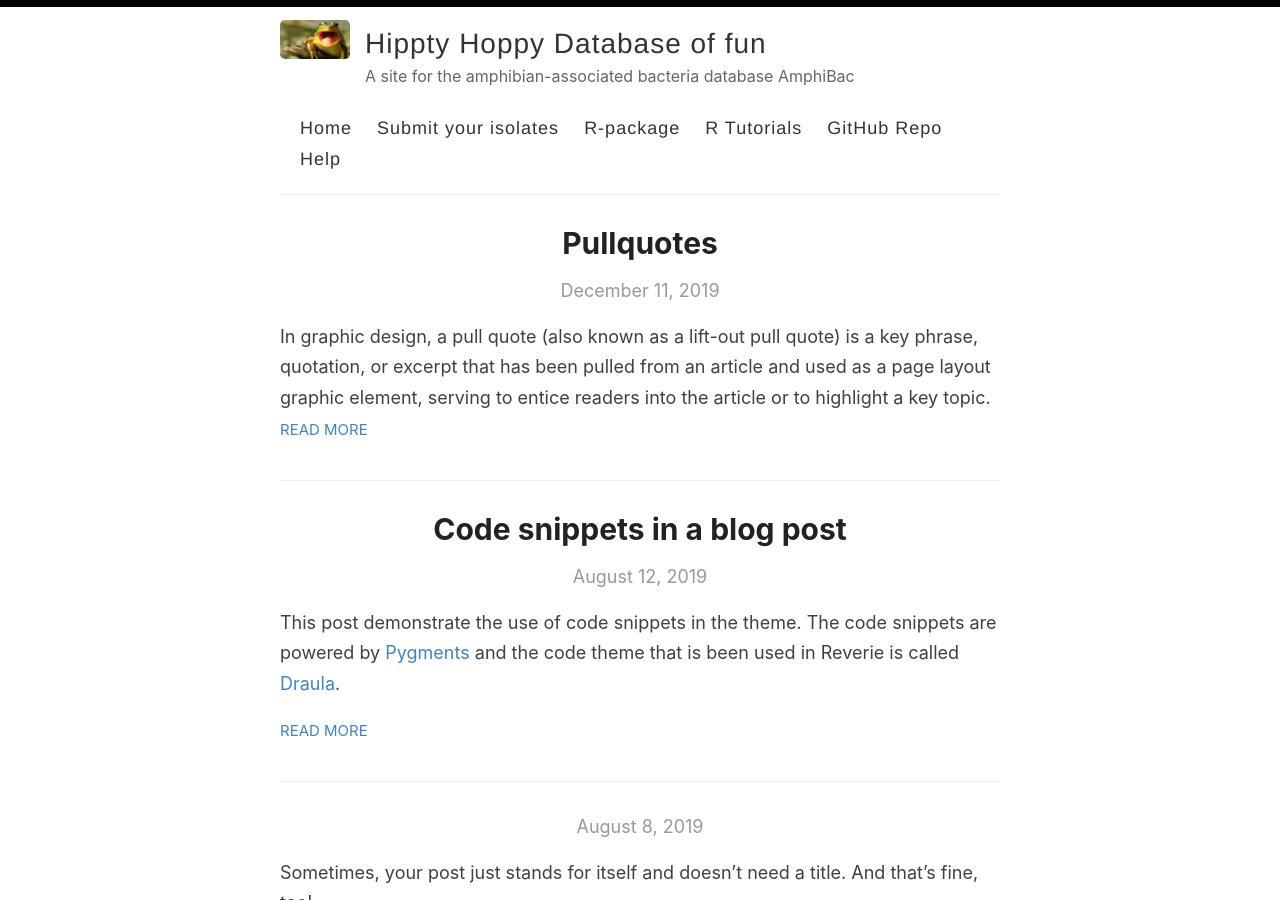
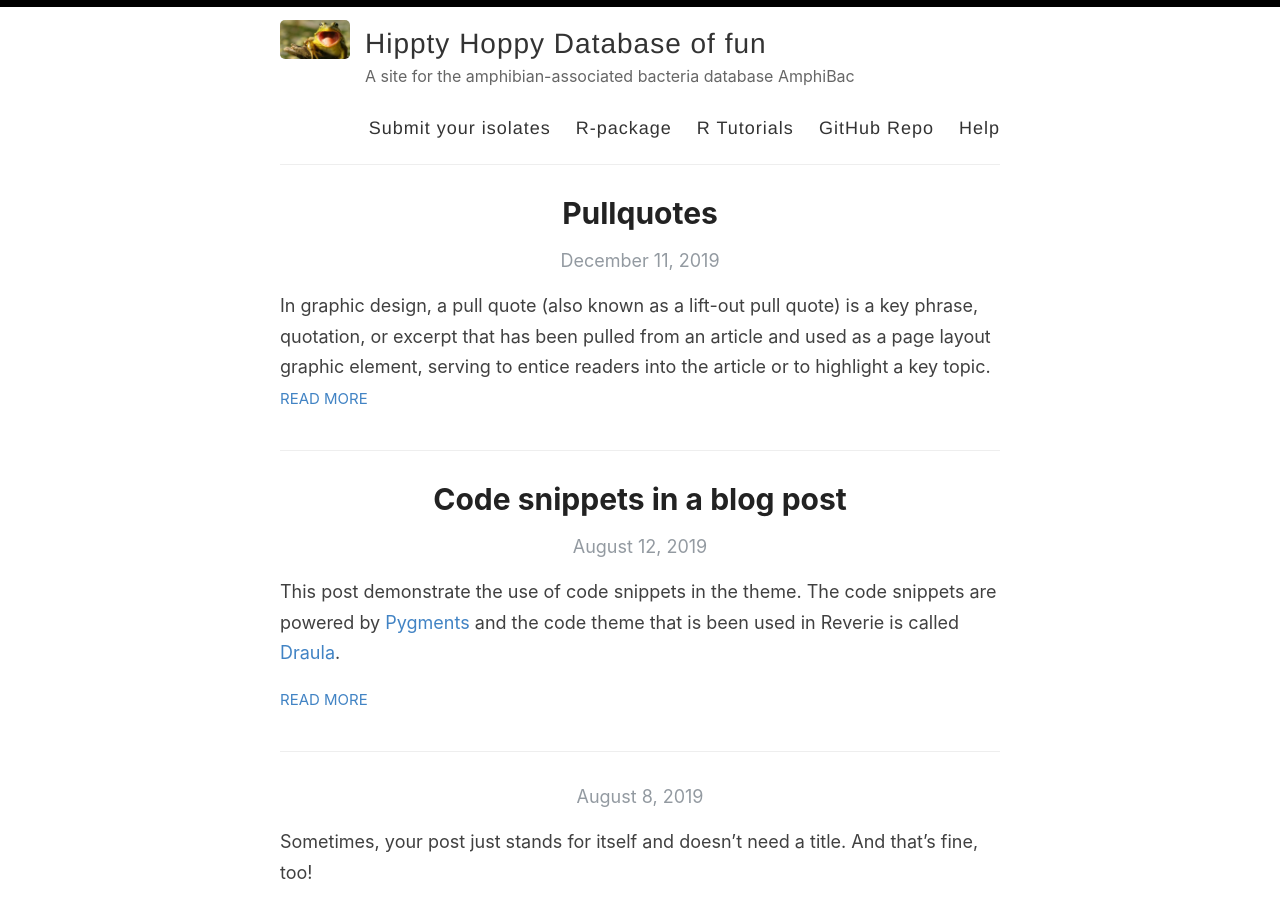
Before and after one commit to pattyjk/pattyjk.github.io, a Jekyll site: the page built from index.html, in a window 1280 px wide and 900 px high. Built offline with Jekyll 4.4.1, drawn with Linux system fonts in a browser that asks for light colours; the list of posts is cut into pages by our own code.

Commit message:
Update default.html

```diff
--- a/_layouts/default.html
+++ b/_layouts/default.html
@@ -28,9 +28,8 @@
             </div>
 
             <nav>
-       <a href="{{ site.baseurl }}/">Home</a>
-              <a href="{{ site.baseurl }}/submit-isolates/">Submit your isolates</a>
-              <a href="{{ site.baseurl }}/r-package/">R-package</a>
+                  <a href="{{ site.baseurl }}/submit-isolates/">Submit your isolates</a>
+              <a href="/r-package/">R-package</a>
               <a href="{{ site.baseurl }}/r-tutorials/">R Tutorials</a>
              <a href="{{ site.baseurl }}/readme.md/">GitHub Repo</a>
               <a href="{{ site.baseurl }}/help/">Help</a>
```
